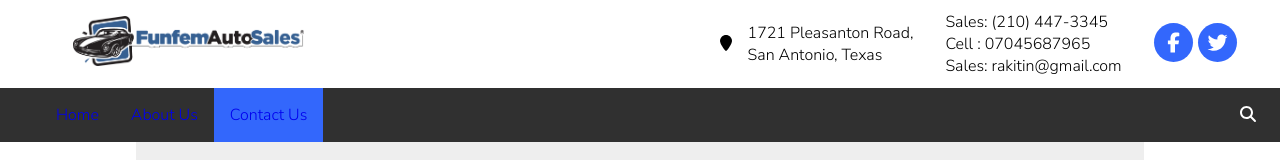
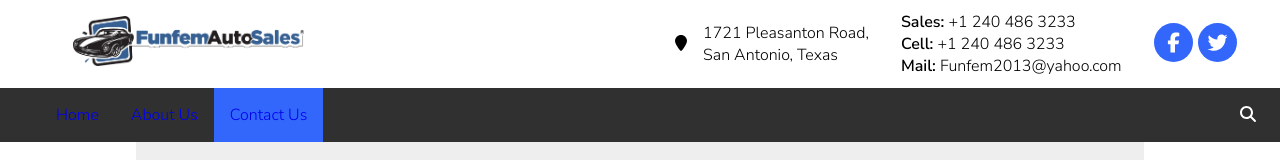
Before and after one commit to fantee-hub/automobile, a Next.js app: page /Contact in a window 1280 px wide. Shown: the top 160 px of the page. Built offline with nearby package versions, Linux system fonts and the light colour scheme.

Commit message:
changes in navbar

```diff
--- a/components/Nav.js
+++ b/components/Nav.js
@@ -67,9 +67,16 @@ const Nav = ({ carsData }) => {
             </div>
             <div className="items">
               <div className="item-content">
-                <p>Sales: (210) 447-3345</p>
-                <p>Cell : 07045687965</p>
-                <p>Sales: rakitin@gmail.com</p>
+                <p>
+                  <span>Sales:</span> +1 240 486 3233
+                </p>
+                <p>
+                  <span>Cell:</span> +1 240 486 3233
+                </p>
+                <p>
+                  <span>Mail:</span>{" "}
+                  <a href="mailto:funfem2013@yahoo.com">Funfem2013@yahoo.com</a>
+                </p>
               </div>
             </div>
             <div className="items icon-item">
@@ -182,6 +189,14 @@ const NavBar = styled.nav`
         padding-left: 2rem;
         @media screen and (max-width: 1024px) {
           padding-left: 1rem;
+        }
+        .item-content {
+          a {
+            color: inherit;
+          }
+          span {
+            font-weight: 600;
+          }
         }
       }
       .items.first-item {
```
